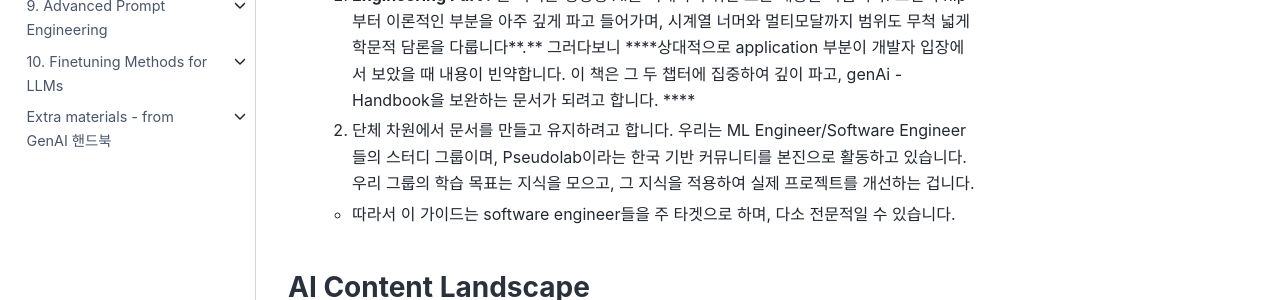
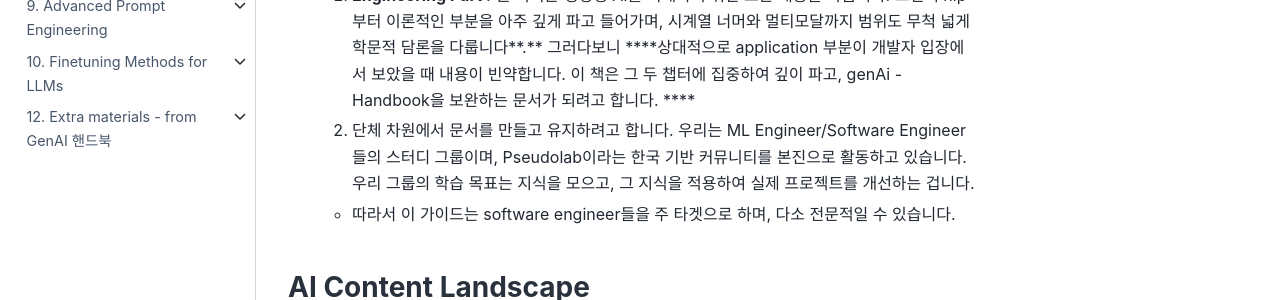
Before and after one commit to springcoolers/llm-handbook, a Jupyter Book: the page built from _contents/intro.md, in a window 1280 px wide. Shown: the part 506-806 px from the top of the page. Built offline with Jupyter Book 1.0.4 settings and Sphinx 7.4.7 and the Sphinx Book theme 1.1.4, drawn with Linux system fonts in a browser that asks for light colours; pages that are not in the unit, such as notebooks, are missing from menus.

Commit message:
Update intro.md

```diff
--- a/_contents/llm-engineering/12. Extra materials/intro.md
+++ b/_contents/llm-engineering/12. Extra materials/intro.md
@@ -1,4 +1,4 @@
-# Extra materials - from GenAI 핸드북
+# 12. Extra materials - from GenAI 핸드북
 
 ## Chapter 31: LLMs for Synthetic Data
 
```
